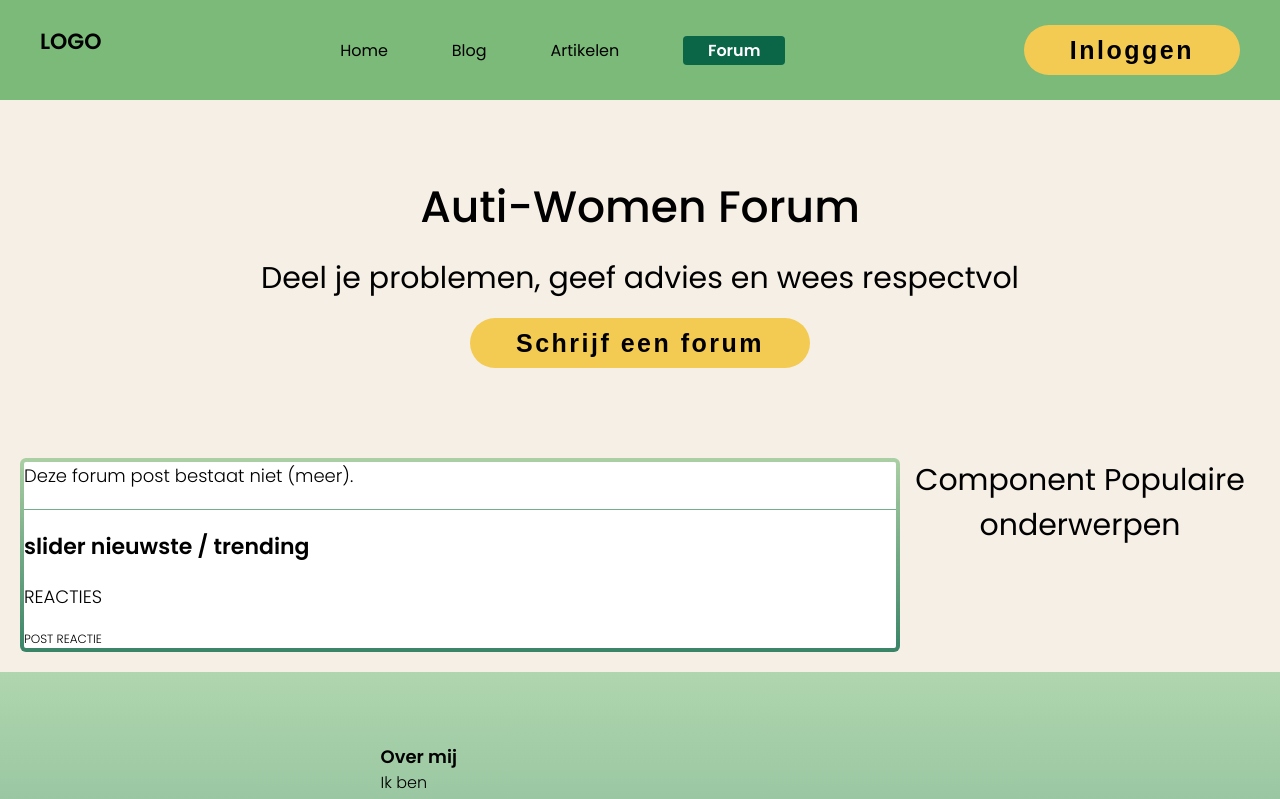
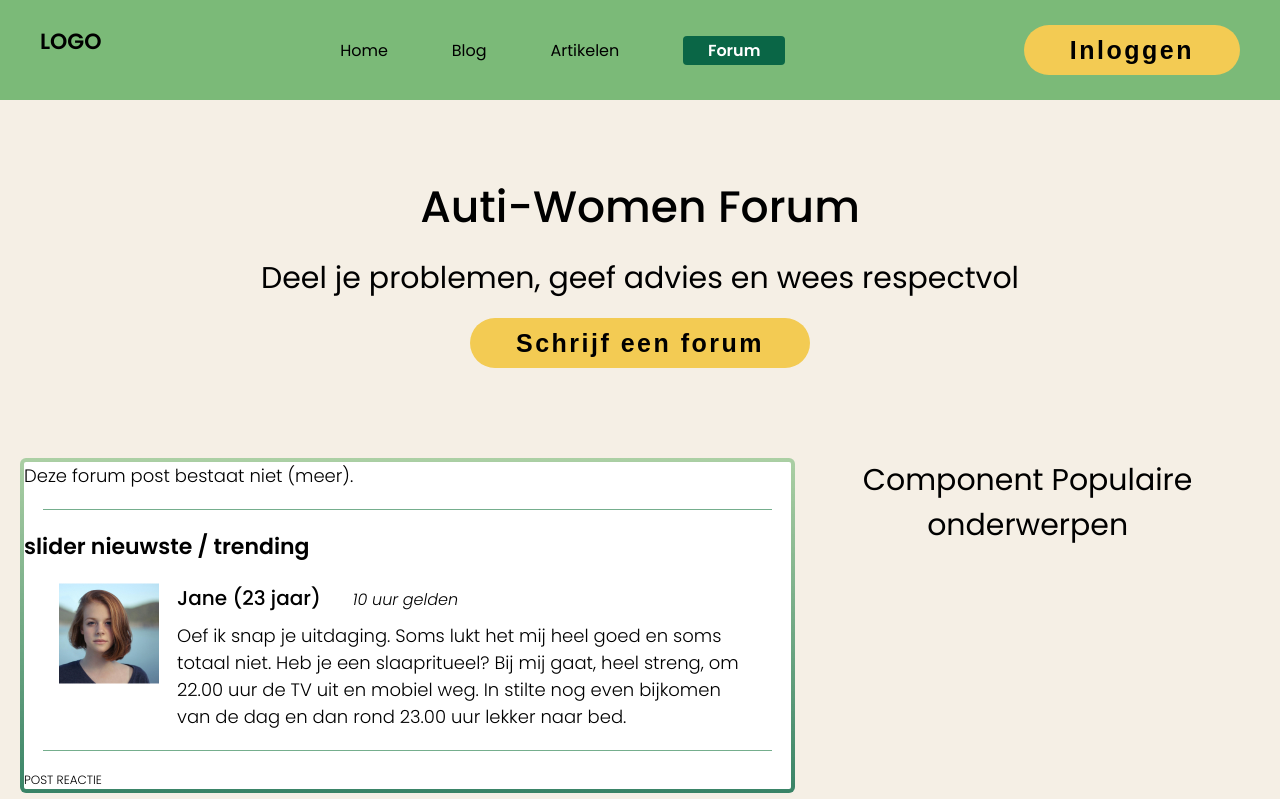
Before and after one commit to TamaraDeBeer/Frontend-AutiWomen, a React (Vite) app: page /forum/1 in a window 1280 px wide. Shown: the top 799 px of the page. Built offline with nearby package versions, Linux system fonts and the light colour scheme; no server answers; the HTML template or start-up script is replaced by a standard one.

Commit message:
1 sample CommentForum toegevoegd op pagina ForumPost en stying aangepast

```diff
--- a/src/components/commentForum/CommentForum.jsx
+++ b/src/components/commentForum/CommentForum.jsx
@@ -11,11 +11,11 @@ function CommentForum({image, name, age, date, text}) {
 
             <section className={styles['section-comment__card-information']}>
                 <div className={styles['section-comment__card-persona']}>
-                    <h3>{name} ({age})</h3>
-                    <h4>{date}</h4>
+                    <h3 className={styles['card-persona__name']}>{name} ({age})</h3>
+                    <h4 className={styles['card-persona__date']}>{date}</h4>
                 </div>
 
-                <p>{text}</p>
+                <p className={styles['section-comment__text']}>{text}</p>
 
             </section>
 
--- a/src/components/commentForum/CommentForum.module.css
+++ b/src/components/commentForum/CommentForum.module.css
@@ -1,6 +1,8 @@
 .section-comment__card {
     display: flex;
     gap: 1.125rem;
+    padding: 0 2.19rem;
+
 }
 
 .section-comment__card-information {
@@ -12,5 +14,20 @@
 
 .section-comment__card-persona {
     display: flex;
+    align-items: baseline;
     gap: 2rem;
 }
+
+.card-persona__name {
+    font-size: 1.25rem;
+    font-weight: 500;
+}
+
+.card-persona__date {
+    font-size: 1rem;
+    font-style: italic;
+}
+
+.section-comment__text {
+    text-align: left;
+}
--- a/src/pages/forumPost/ForumPost.jsx
+++ b/src/pages/forumPost/ForumPost.jsx
@@ -7,6 +7,7 @@ import {useEffect, useState} from "react";
 import axios from "axios";
 import createDateToString from "../../helpers/createDateToString.jsx";
 import likes2 from "../../assets/logo/likes2.png";
+import CommentForum from "../../components/commentForum/CommentForum.jsx";
 
 function ForumPost() {
     const {id} = useParams();
@@ -85,17 +86,26 @@ function ForumPost() {
                     />
                 }
 
-
                 <div className={styles['section-forum__line']}></div>
 
                 <h3>slider nieuwste / trending</h3>
 
-                <p>REACTIES</p>
+                <CommentForum
+                    image={elsa}
+                    name="Jane"
+                    age="23 jaar"
+                    date="10 uur gelden"
+                    text="Oef ik snap je uitdaging. Soms lukt het mij heel goed en soms totaal niet. Heb je een slaapritueel? Bij mij gaat, heel streng, om 22.00 uur de TV uit en mobiel weg. In stilte nog even bijkomen van de dag en dan rond 23.00 uur lekker naar bed."
+                    />
+
+
+                <div className={styles['section-forum__line']}></div>
 
                 <h4>POST REACTIE</h4>
 
+            </section>
 
-            </section>
+
 
             <section className={styles['section-forum__sidebar']}>
                 <h2>Component Populaire onderwerpen</h2>
--- a/src/pages/forumPost/ForumPost.module.css
+++ b/src/pages/forumPost/ForumPost.module.css
@@ -49,7 +49,7 @@
 
 .section-forum__line {
     height: 0.0625rem;
-    width: 54.5rem;
+    width: 95%;
     background-image: linear-gradient(180deg, rgba(122, 186, 120, 0.60) 0%, rgba(10, 104, 71, 0.80) 100%);
     align-self: center;
 }
```
